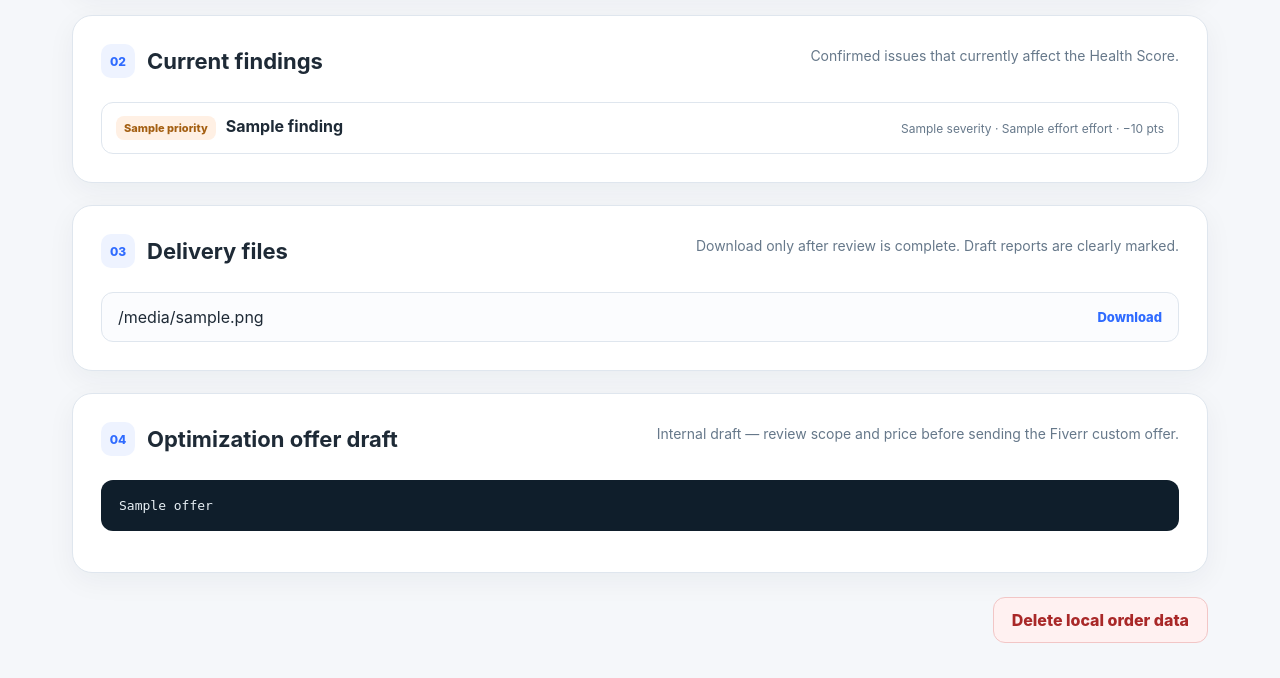
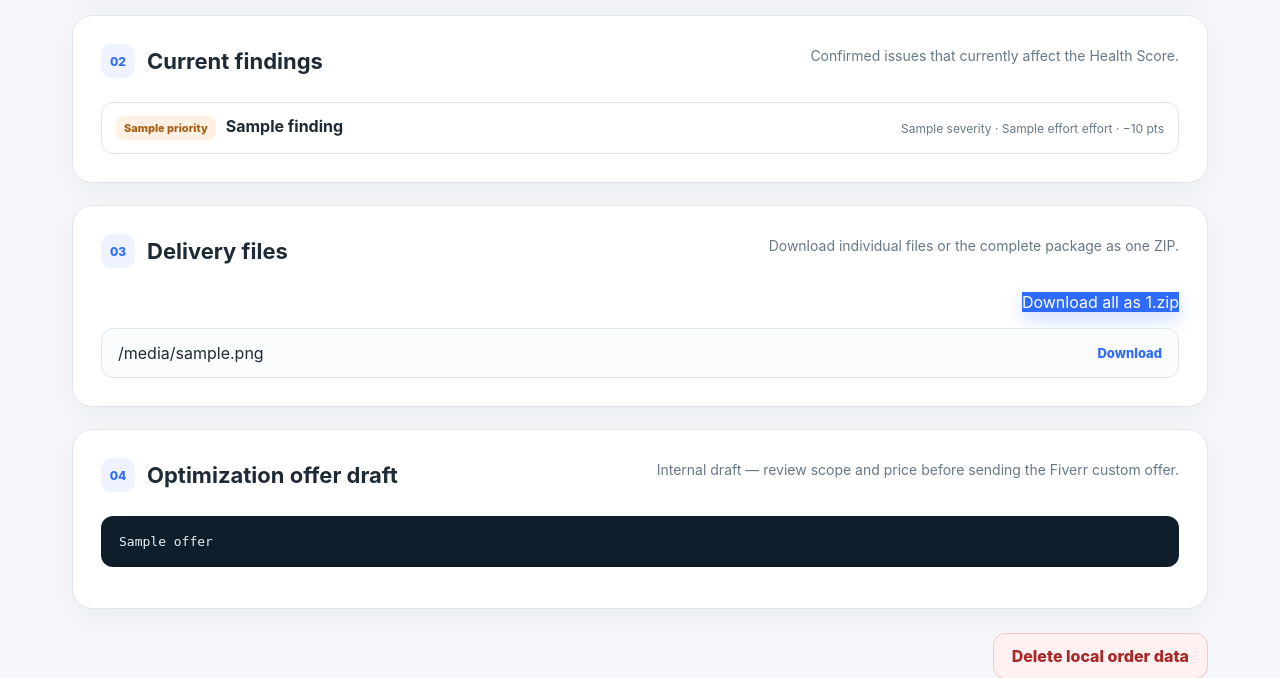
Before and after one commit to danielwauer-maker/fiverr-productized-services, a Python web app: template app/templates/order.html in a window 1280 px wide. Shown: the part 895-1573 px from the top of the page. Before the commit the page ends 1538 px from the top, so only its background shows below. Run offline with Jinja, Linux system fonts and the light colour scheme; the template is opened without the code that fills it: most values are stand-ins (such as "Sample title", 1, 10 or a date in 2020).

Commit message:
Add Download all as ZIP button

```diff
--- a/app/templates/order.html
+++ b/app/templates/order.html
@@ -85,7 +85,12 @@
     </section>
 
     <section class="card">
-      <div class="section-title"><div><span>03</span><h2>Delivery files</h2></div><p>Download only after review is complete. Draft reports are clearly marked.</p></div>
+      <div class="section-title"><div><span>03</span><h2>Delivery files</h2></div><p>Download individual files or the complete package as one ZIP.</p></div>
+      {% if files %}
+      <div class="actions" style="justify-content:flex-end; margin-bottom:16px;">
+        <a class="primary" href="/order/{{ order.order_id }}/download-all" style="text-decoration:none; display:inline-block;">Download all as {{ order.order_id }}.zip</a>
+      </div>
+      {% endif %}
       <div class="file-list">
       {% for filename in files %}<a href="/order/{{ order.order_id }}/download/{{ filename }}">{{ filename }} <span>Download</span></a>{% endfor %}
       </div>
```
